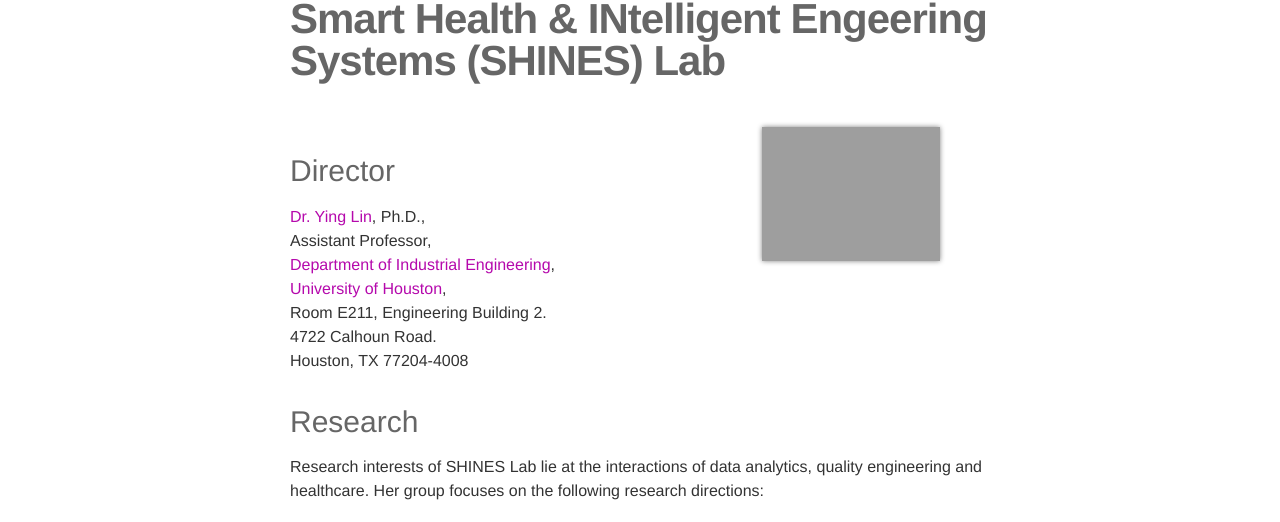
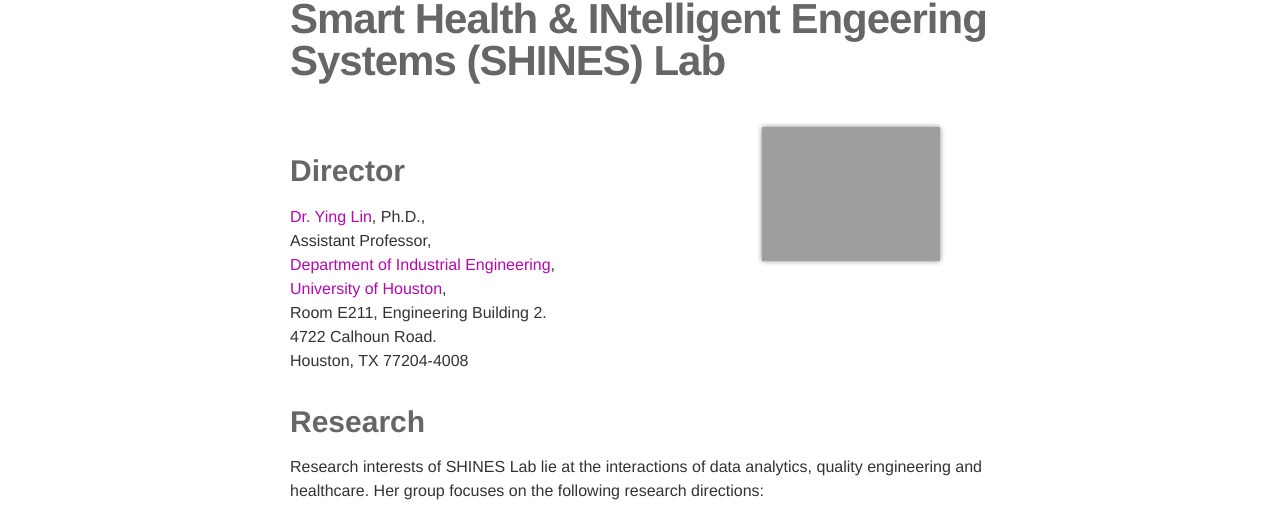
Before and after one commit to shines-lab/shines-lab.github.io, a Jekyll site: the page built from _pages/about.md, in a window 1280 px wide. Shown: the part 102-624 px from the top of the page. Built offline with Jekyll 4.4.1, drawn with Linux system fonts in a browser that asks for light colours; nearby versions of some CDN libraries.

```diff
--- a/_pages/about.md
+++ b/_pages/about.md
@@ -8,7 +8,7 @@ profile:
 news: true
 social: true
 ---
-### Director
+### **Director**
 <a href="http://www.ie.uh.edu/faculty/lin">Dr. Ying Lin</a>, Ph.D.,
 Assistant Professor,
 <a href="http://www.ie.uh.edu">Department of Industrial Engineering</a>,
@@ -17,7 +17,7 @@ Room E211, Engineering Building 2.
 4722 Calhoun Road.
 Houston, TX  77204-4008
 
-### Research
+### **Research**
 
 Research interests of SHINES Lab lie at the interactions of data analytics, quality engineering and healthcare. Her group focuses on the following research directions:
 
```
